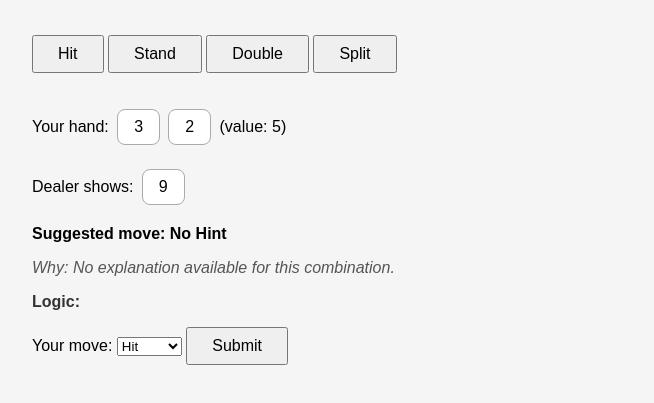
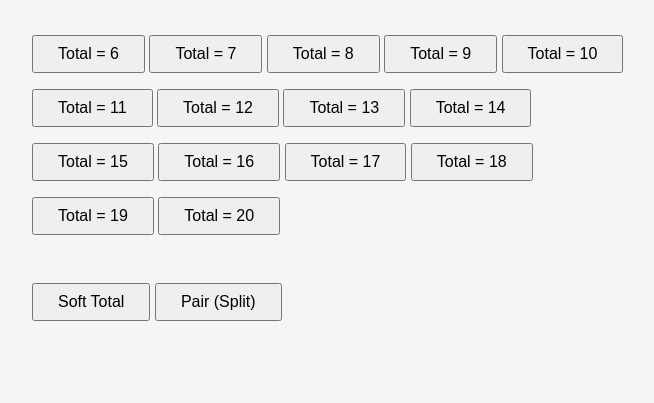
Before and after one commit to rohits2509/blackjack-mastery-training, a plain HTML site: page index.html in a window 1280 px wide. Shown: the part 93-496 px from the top of the page, without its empty margins (308-962 px from the left). Drawn offline with Linux system fonts and the light colour scheme.

Commit message:
Update index.html

```diff
--- a/index.html
+++ b/index.html
@@ -8,7 +8,7 @@
     body { font-family: sans-serif; padding: 2rem; max-width: 600px; margin: auto; background: #f5f5f5; }
     .card { display: inline-block; padding: 0.5rem 1rem; margin: 0.25rem; border: 1px solid #aaa; background: white; border-radius: 8px; }
     button { margin-top: 1rem; padding: 0.5rem 1.5rem; font-size: 1rem; }
-    #rule-selection { margin-bottom: 2rem; }
+    #total-selection, #hand-type-selection { margin-bottom: 2rem; }
     #explanation { margin-top: 1rem; font-style: italic; color: #555; }
     #logic { margin-top: 1rem; color: #333; font-weight: bold; }
   </style>
@@ -16,12 +16,29 @@
 <body>
   <h1>Blackjack Trainer</h1>
 
-  <!-- Rule selection buttons -->
-  <div id="rule-selection">
-    <button onclick="setRule('Hit')">Hit</button>
-    <button onclick="setRule('Stand')">Stand</button>
-    <button onclick="setRule('Double')">Double</button>
-    <button onclick="setRule('Split')">Split</button>
+  <!-- Total selection buttons -->
+  <div id="total-selection">
+    <button onclick="setTotal(6)">Total = 6</button>
+    <button onclick="setTotal(7)">Total = 7</button>
+    <button onclick="setTotal(8)">Total = 8</button>
+    <button onclick="setTotal(9)">Total = 9</button>
+    <button onclick="setTotal(10)">Total = 10</button>
+    <button onclick="setTotal(11)">Total = 11</button>
+    <button onclick="setTotal(12)">Total = 12</button>
+    <button onclick="setTotal(13)">Total = 13</button>
+    <button onclick="setTotal(14)">Total = 14</button>
+    <button onclick="setTotal(15)">Total = 15</button>
+    <button onclick="setTotal(16)">Total = 16</button>
+    <button onclick="setTotal(17)">Total = 17</button>
+    <button onclick="setTotal(18)">Total = 18</button>
+    <button onclick="setTotal(19)">Total = 19</button>
+    <button onclick="setTotal(20)">Total = 20</button>
+  </div>
+
+  <!-- Hand type selection buttons -->
+  <div id="hand-type-selection">
+    <button onclick="setHandType('soft')">Soft Total</button>
+    <button onclick="setHandType('split')">Pair (Split)</button>
   </div>
 
   <div id="game"></div>
@@ -56,7 +73,8 @@
       'pair,5,6': ['Double', 'Pair of 5s is like a 10. Double against weak dealer.']
     };
 
-    let selectedRule = '';
+    let selectedTotal = 0;
+    let selectedHandType = '';
 
     function drawCard() {
       const cards = Object.keys(CARD_VALUES);
@@ -112,22 +130,27 @@
       return logic;
     }
 
-    function setRule(rule) {
-      selectedRule = rule;
+    function setTotal(total) {
+      selectedTotal = total;
+      newRound();
+    }
+
+    function setHandType(type) {
+      selectedHandType = type;
       newRound();
     }
 
     function newRound() {
       let playerHand = [drawCard(), drawCard()];
+
+      // Ensure the player's hand matches the selected total and type
+      while (handValue(playerHand) !== selectedTotal && selectedHandType !== 'split') {
+        playerHand = [drawCard(), drawCard()];
+      }
+
       const dealerCard = drawCard();
       const value = handValue(playerHand);
       const [suggestion, explanation, logic] = suggestMove(playerHand, dealerCard);
-
-      // Filter based on the selected rule
-      if (selectedRule && suggestion !== selectedRule) {
-        // Skip rounds that don’t match the selected rule
-        return newRound();
-      }
 
       const html = `
         <p>Your hand: ${playerHand.map(card => `<span class="card">${card}</span>`).join('')} (value: ${value})</p>
@@ -142,18 +165,4 @@
         </label>
         <button onclick="checkMove('${suggestion}')">Submit</button>
       `;
-      document.getElementById('game').innerHTML = html;
-    }
-
-    function checkMove(correctMove) {
-      const userMove = document.getElementById('move').value;
-      const result = userMove === correctMove
-        ? '<p style="color:green">✅ Correct!</p>'
-        : `<p style="color:red">❌ Incorrect. Correct move was: ${correctMove}</p>`;
-      document.getElementById('game').innerHTML += result + '<button onclick="newRound()">Play Again</button>';
-    }
-
-    newRound();
-  </script>
-</body>
-</html>
+      document.getElementById
```
